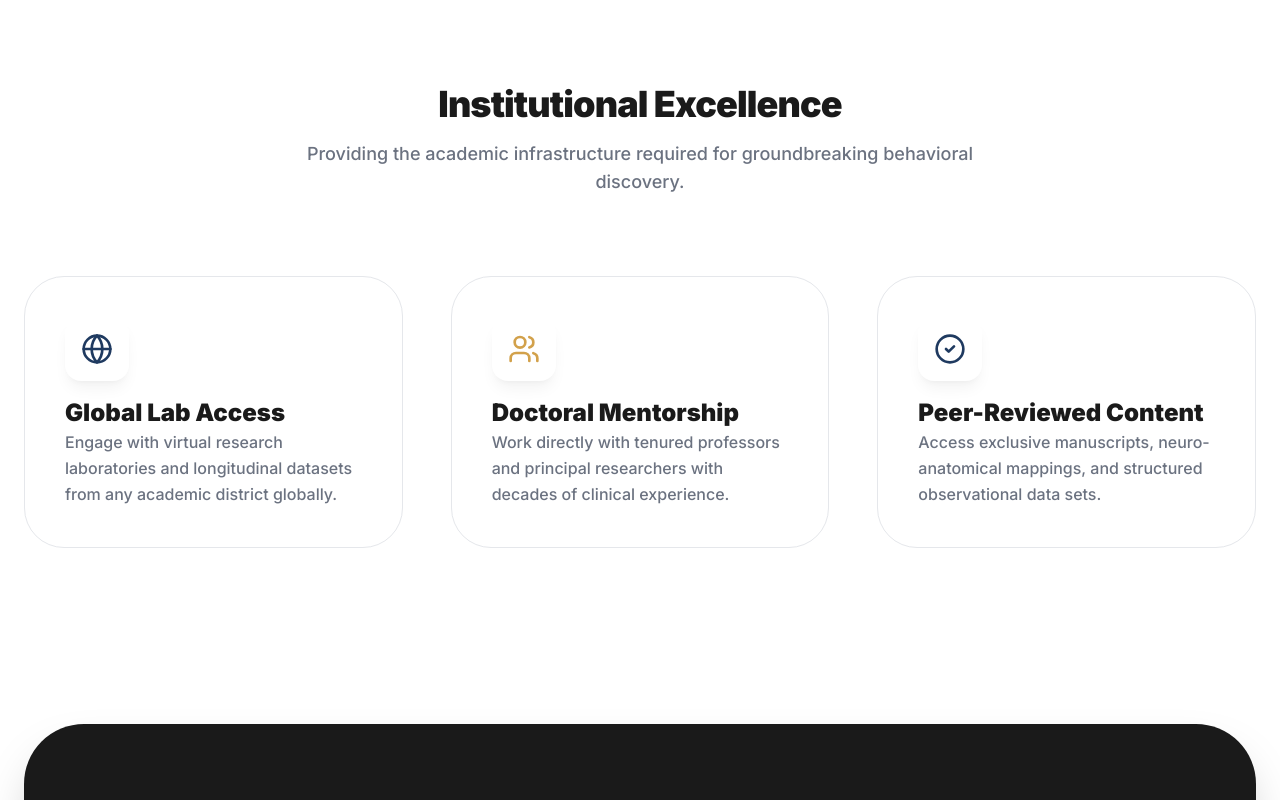
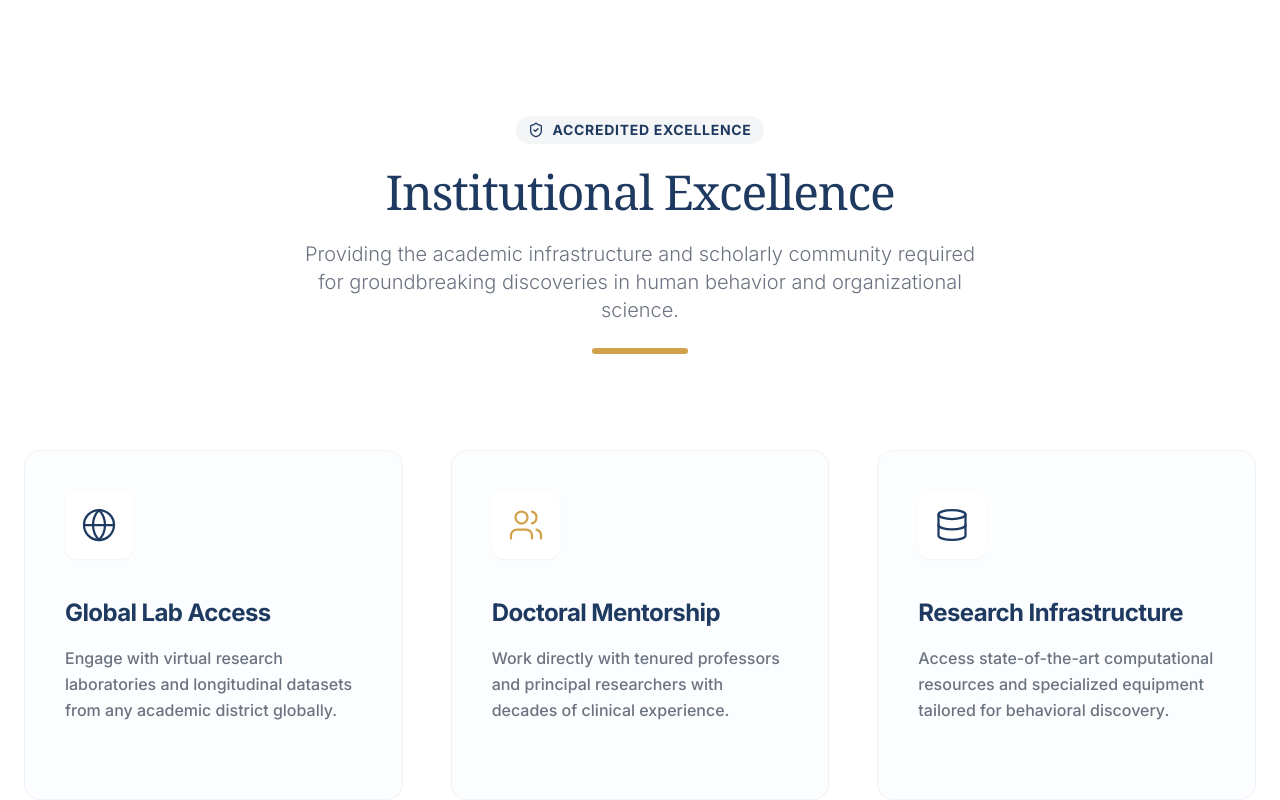
Before and after one commit to pvsameerpvs/Researchia, a Next.js app: page / in a window 1280 px wide. Shown: the part 2420-3220 px from the top of the page. Built offline with nearby package versions, Linux system fonts and the light colour scheme.

Commit message:
based on ui

```diff
--- a/src/components/home/InstitutionalExcellence.tsx
+++ b/src/components/home/InstitutionalExcellence.tsx
@@ -1,44 +1,69 @@
 "use client";
 
-import { Globe, Users, CheckCircle2 } from "lucide-react";
+import { Globe, Users, Database, ShieldCheck } from "lucide-react";
+
+const features = [
+  {
+    icon: Globe,
+    title: "Global Lab Access",
+    desc: "Engage with virtual research laboratories and longitudinal datasets from any academic district globally.",
+    color: "text-primary"
+  },
+  {
+    icon: Users,
+    title: "Doctoral Mentorship",
+    desc: "Work directly with tenured professors and principal researchers with decades of clinical experience.",
+    color: "text-accent"
+  },
+  {
+    icon: Database,
+    title: "Research Infrastructure",
+    desc: "Access state-of-the-art computational resources and specialized equipment tailored for behavioral discovery.",
+    color: "text-primary"
+  }
+];
 
 export default function InstitutionalExcellence() {
   return (
-    <section className="py-24 bg-background">
+    <section className="py-24 md:py-32 bg-white relative">
       <div className="container mx-auto px-4 md:px-6">
-        <div className="text-center space-y-4 mb-20">
-          <h2 className="text-3xl md:text-4xl font-black text-foreground tracking-tight">Institutional Excellence</h2>
-          <p className="text-muted-foreground max-w-2xl mx-auto font-medium text-lg">
-            Providing the academic infrastructure required for groundbreaking behavioral discovery.
+        <div className="flex flex-col items-center text-center space-y-6 mb-20 md:mb-24">
+          <div className="inline-flex items-center gap-2 px-3 py-1 rounded-full bg-primary/5 text-primary text-sm font-bold uppercase tracking-wider">
+            <ShieldCheck size={16} />
+            Accredited Excellence
+          </div>
+
+          <h2 className="text-3xl md:text-5xl font-serif font-medium text-primary tracking-tight">
+            Institutional Excellence
+          </h2>
+
+          <p className="text-muted-foreground max-w-2xl mx-auto text-lg md:text-xl font-light">
+            Providing the academic infrastructure and scholarly community required for
+            groundbreaking discoveries in human behavior and organizational science.
           </p>
+
+          <div className="h-1.5 w-24 bg-accent rounded-full"></div>
         </div>
 
         <div className="grid grid-cols-1 md:grid-cols-3 gap-8 lg:gap-12">
-          {[
-            {
-              icon: <Globe className="text-primary" size={32} />,
-              title: "Global Lab Access",
-              desc: "Engage with virtual research laboratories and longitudinal datasets from any academic district globally."
-            },
-            {
-              icon: <Users className="text-accent" size={32} />,
-              title: "Doctoral Mentorship",
-              desc: "Work directly with tenured professors and principal researchers with decades of clinical experience."
-            },
-            {
-              icon: <CheckCircle2 className="text-primary" size={32} />,
-              title: "Peer-Reviewed Content",
-              desc: "Access exclusive manuscripts, neuro-anatomical mappings, and structured observational data sets."
-            }
-          ].map((feature, idx) => (
-            <div key={idx} className="p-10 rounded-[40px] bg-card/50 border border-border hover:border-primary/20 hover:shadow-2xl hover:translate-y-[-8px] transition-all duration-500 group">
-              <div className="w-16 h-16 rounded-2xl bg-card flex items-center justify-center shadow-lg shadow-foreground/5 group-hover:scale-110 transition-transform">
-                {feature.icon}
+          {features.map((feature, index) => (
+            <div
+              key={index}
+              className="group p-8 md:p-10 bg-muted/30 rounded-2xl border border-border/50 hover:bg-white hover:shadow-2xl hover:shadow-primary/5 transition-all duration-500 hover:-translate-y-2"
+            >
+              <div className={`mb-8 p-4 rounded-xl bg-white shadow-sm inline-block ${feature.color} group-hover:scale-110 transition-transform duration-500`}>
+                <feature.icon size={36} strokeWidth={1.5} />
               </div>
-              <h3 className="text-2xl font-black text-foreground pt-4">{feature.title}</h3>
+
+              <h3 className="text-xl md:text-2xl font-bold text-primary mb-4 tracking-tight">
+                {feature.title}
+              </h3>
+
               <p className="text-muted-foreground leading-relaxed font-medium">
                 {feature.desc}
               </p>
+
+              <div className="mt-8 h-1 w-0 bg-accent group-hover:w-full transition-all duration-500 rounded-full"></div>
             </div>
           ))}
         </div>
```
